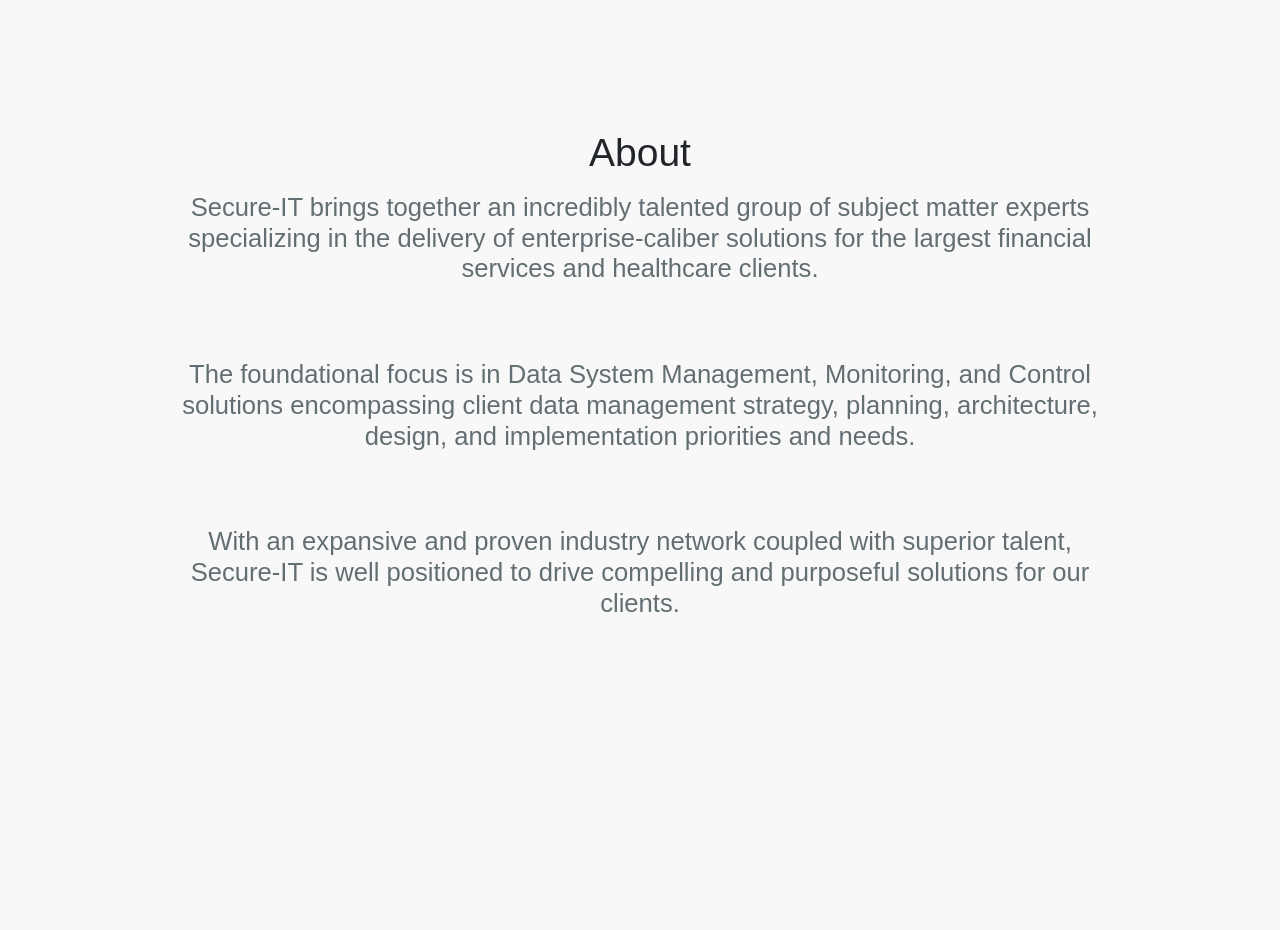
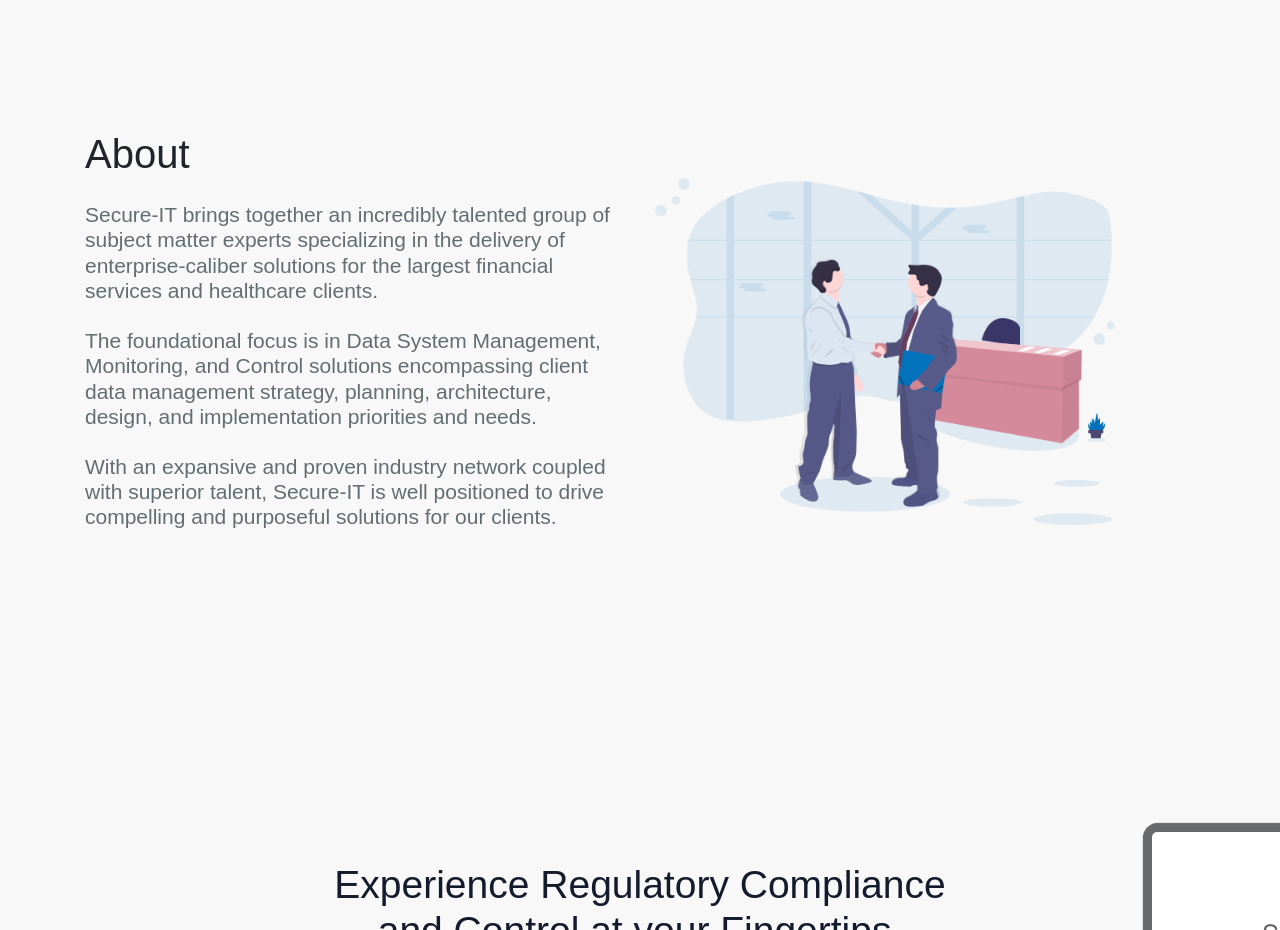
Before and after one commit to vamsibatchu1/SecureIT, a website with bundled scripts: page index.html in a window 1280 px wide. Shown: the part 1740-2670 px from the top of the page. Built offline with nearby package versions, Linux system fonts and the light colour scheme; a web font is replaced by a local one.

Commit message:
Add files via upload

```diff
--- a/index.html
+++ b/index.html
@@ -102,7 +102,7 @@
       <div class="row">
         <div class="col-lg-12 text-center">
           <h2 class="section-heading">Here’s why we’re better.</h2>
-          <div align="center" style="color: #f3f3f3 !important;"><h3 class="section-subheading" style="width:65%;color:#3A4451 !important;">We get more done for less money. Our approach reduces your maintenance and overhead.  <br> Here’s why.</h3></div>
+          <div align="center" style="color: #f3f3f3 !important;"><h3 class="section-subheading" style="width:65%;color:#3A4451 !important;">We get more done for less money. Our approach reduces your maintenance and overhead.  Here’s why.</h3></div>
         </div>
       </div>
       <div class="row text-center">
@@ -165,7 +165,38 @@
   <section id="about" style="background-color: #f8f8f8 !important;">
     <div class="container">
       <div class="row">
-        <div class="col-lg-12 text-center">
+
+        <div class="col-lg-12">
+          <form id="contactForm">
+            <div class="row">
+                <div class="col-md-6">
+                <h1 align="left" style="font-weight: lighter;" class="mx-auto my-0">About</h1><br>
+                <!--<p align="left" style="font-size: 40px;font-weight: lighter;">Introducing a better way to interact with your critical information and data.</p>-->
+                <h3 align="left" class="x1" style="font-size: 21px;font-weight: lighter;color: #636e72">Secure-IT brings together an incredibly talented group of subject matter experts specializing in the delivery of enterprise-caliber solutions for the largest financial services and healthcare clients.<br><br>The foundational focus is in Data System Management, Monitoring, and Control solutions encompassing client data management strategy, planning, architecture, design,  and implementation priorities and needs.<br><br>With an expansive and proven industry network coupled with superior talent, Secure-IT is well positioned to drive compelling and purposeful solutions for our clients.</h3>
+                <br>
+
+
+
+              </div>
+
+              <div class="col-md-6">
+                <br>
+                <br>
+                <img class="hero" src="img/about.png" style="width: 500px;padding-right: 40px;">
+              </div>
+
+
+
+
+              <div class="clearfix"></div>
+
+            </div>
+          </form>
+        </div>
+
+
+
+        <!--<div class="col-lg-12 text-center">
           <h2 class="section-heading">About</h2>
           <div class="para" align="center" style="color: #f3f3f3 !important;"><h3 class="section-subheading" style="width:85%;color:#636e72 !important;font-weight: lighter;">Secure-IT brings together an incredibly talented group of subject matter experts specializing in the delivery of enterprise-caliber solutions for the largest financial services and healthcare clients.</h3></div>
 
@@ -173,7 +204,7 @@
 
          <div class="para" align="center" style="color: #f3f3f3 !important;"><h3 class="section-subheading" style="width:85%;color:#636e72 !important;font-weight: lighter;">With an expansive and proven industry network coupled with superior talent, Secure-IT is well positioned to drive compelling and purposeful solutions for our clients.</h3></div>
 
-        </div>
+        </div>-->
       </div>
 
     </div>
```
